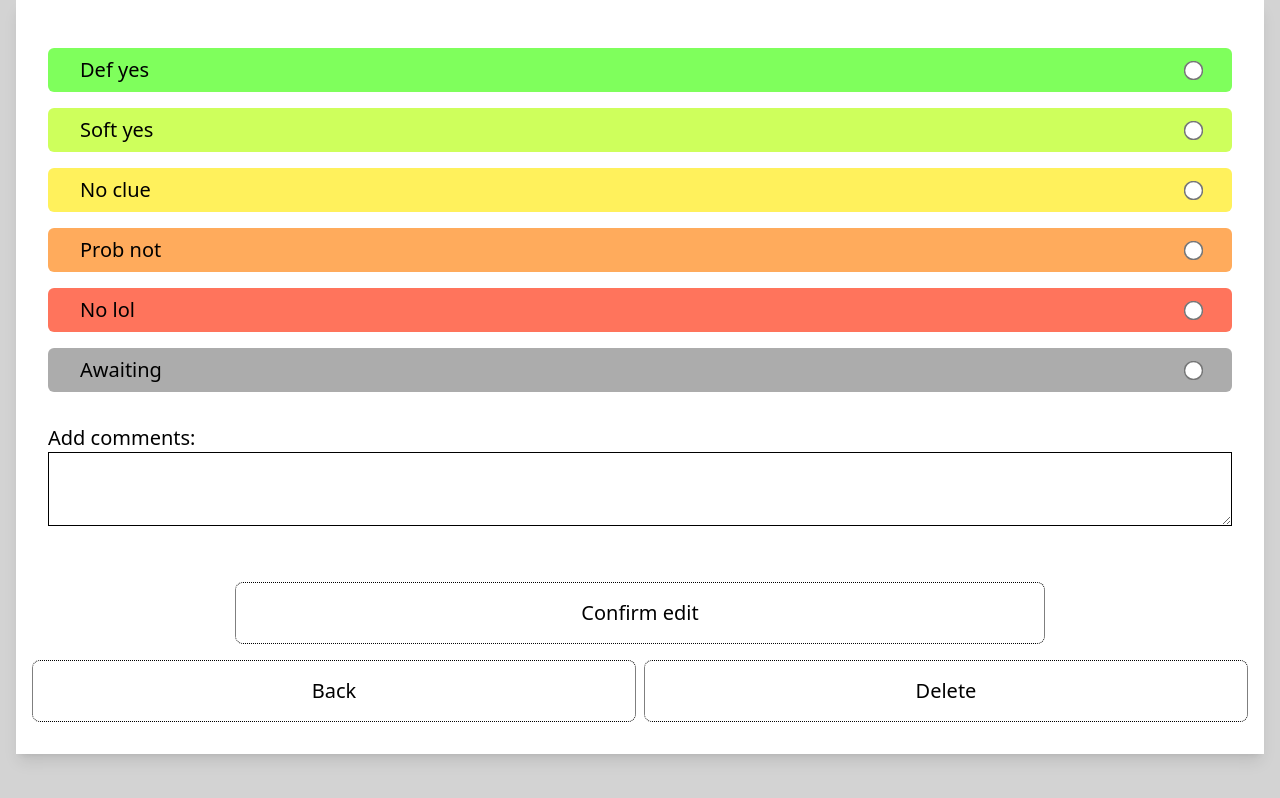
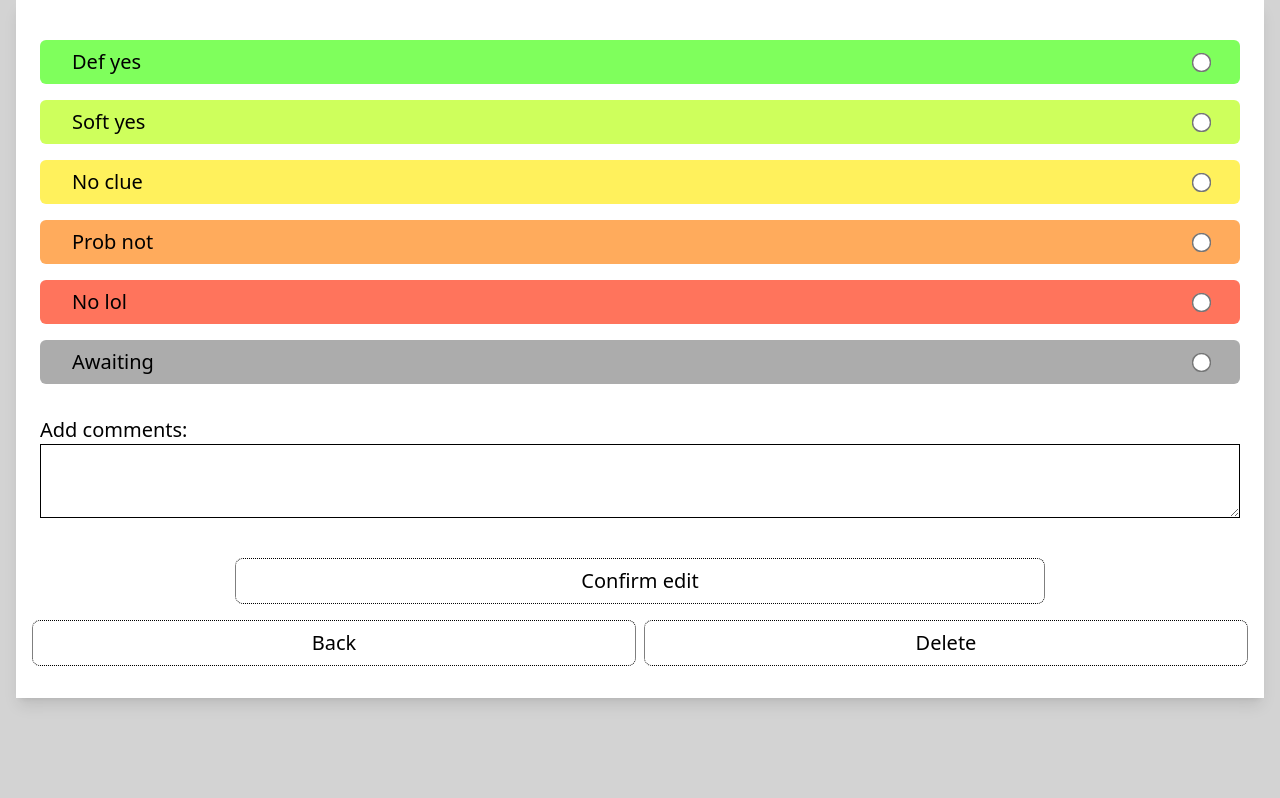
Before and after one commit to bmcglauser/birthday-attendance, a React (Create React App) app: page /edit/1 in a window 1280 px wide. Built offline with nearby package versions, Linux system fonts and the light colour scheme; no server answers.

Commit message:
feat: smush edit page

```diff
--- a/src/EditPage.tsx
+++ b/src/EditPage.tsx
@@ -65,7 +65,7 @@ export const EditPage = () => {
         <></>
       )}
       <form className="flex flex-col mx-4 p-4 py-8 bg-white shadow-lg">
-        <section className="flex flex-col items-center gap-4 mb-4 p-4 w-full">
+        <section className="flex flex-col items-center gap-4 mb-2 p-2 w-full">
           {Object.entries(colorResponseMap).map(([response, color], i) => {
             const label =
               response[0] +
@@ -100,20 +100,20 @@ export const EditPage = () => {
         </section>
 
         <button
-          className="self-center mt-6 p-4 px-6 rounded-lg border border-black border-dotted w-2/3"
+          className="self-center mt-6 p-2 px-6 rounded-lg border border-black border-dotted w-2/3"
           onClick={confirmHandler}
         >
           Confirm edit
         </button>
         <div className="flex gap-2">
           <Link
-            className="border mt-4 text-center p-4 px-6 rounded-lg border-black border-dotted w-2/3"
+            className="border mt-4 text-center p-2 px-6 rounded-lg border-black border-dotted w-2/3"
             to="/"
           >
             Back
           </Link>
           <button
-            className="border mt-4 text-center p-4 px-6 rounded-lg border-black border-dotted w-2/3"
+            className="border mt-4 text-center p-2 px-6 rounded-lg border-black border-dotted w-2/3"
             onClick={deleteHandler}
           >
             Delete
```
